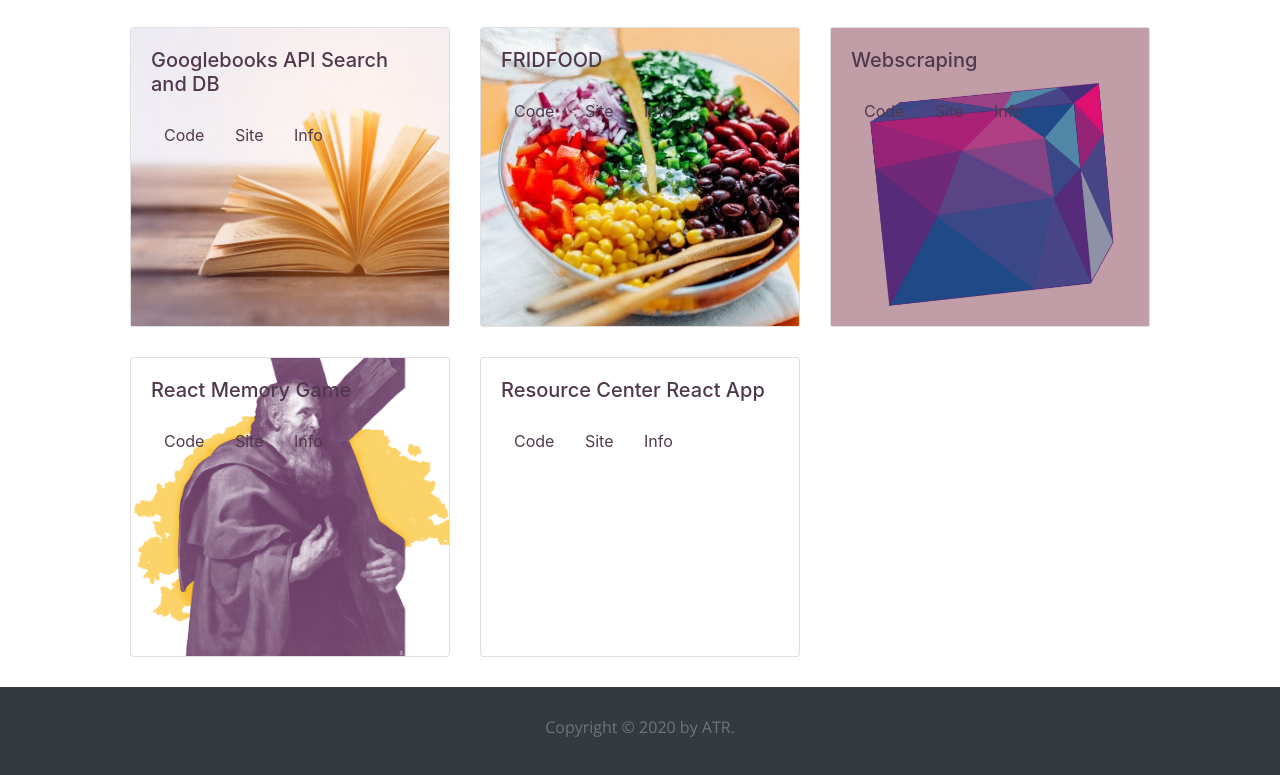
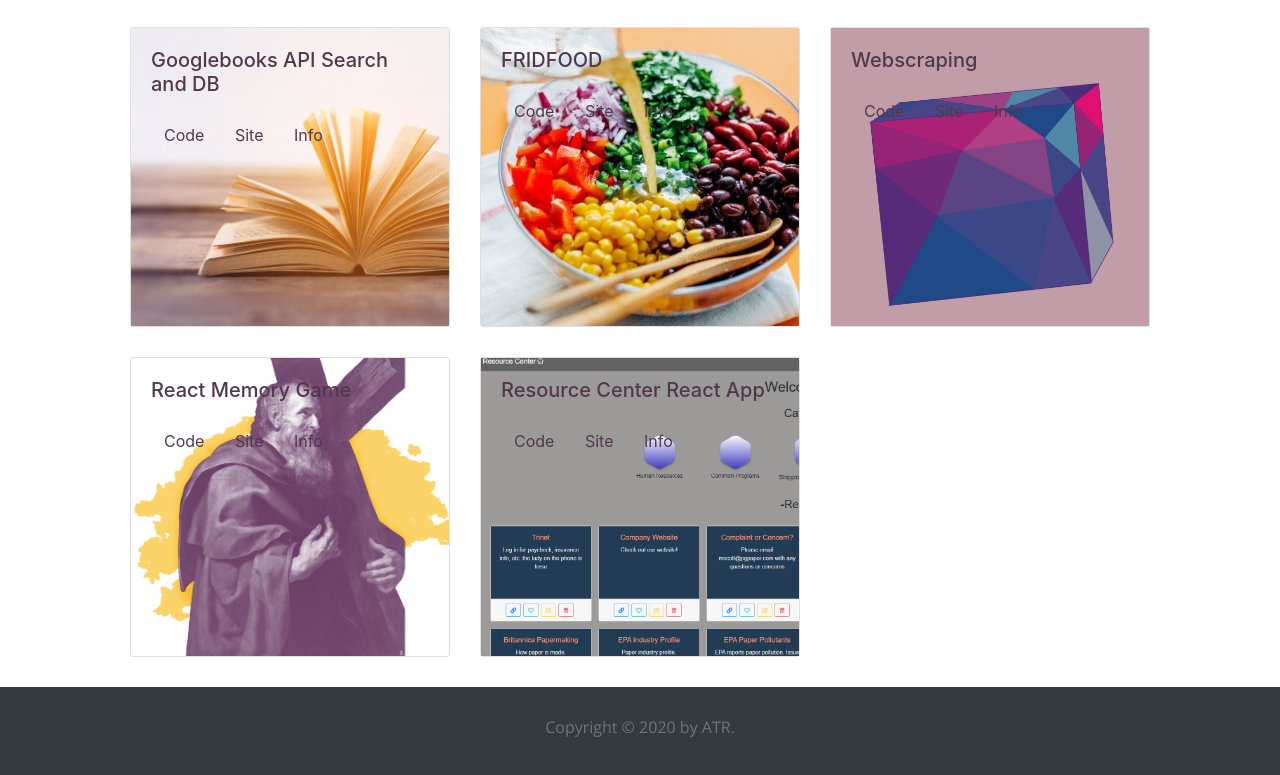
Before and after one commit to atrodondi/Newer-Portfolio, a plain HTML site: page index.html in a window 1280 px wide. Shown: the part 2261-3036 px from the top of the page. Drawn offline with nearby package versions, Linux system fonts and the light colour scheme.

Commit message:
fixed typo on background image route

```diff
--- a/assets/css/style.css
+++ b/assets/css/style.css
@@ -54,7 +54,7 @@ h4 {
 }
 
 .proj5 {
-  background-image: url('"../images/resource.png"');
+  background-image: url("../images/resource.png");
   background-size: cover;
 }
 
```
Also changed, not shown: index.html (+1 -1 lines).
